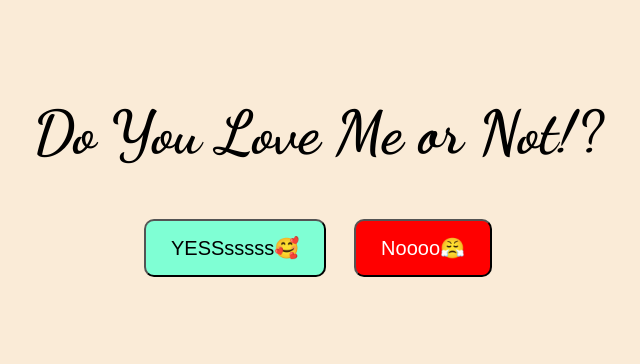
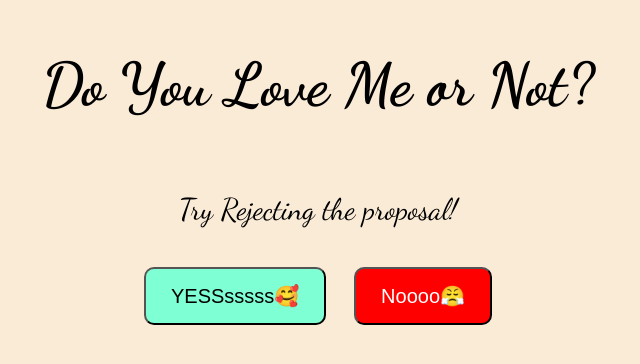
Before and after one commit to Devender-Singh-Bisht/Love-Proposal, a plain HTML site: page index.html in a window 1280 px wide. Shown: the part 136-500 px from the top of the page, without its empty margins (322-962 px from the left). Drawn offline with Linux system fonts and the light colour scheme.

Commit message:
Add a context message for user.

```diff
--- a/index.html
+++ b/index.html
@@ -45,7 +45,8 @@
 <body>
 
     <div class="container">
-        <h1>Do You Love Me or Not!?</h1>
+        <h1>Do You Love Me or Not?</h1>
+        <p>Try Rejecting the proposal!</p>
         <div class="btns">
             <button class="btn green">YESSsssss🥰</button>
             <button class="btn red">Noooo😤</button>
```
